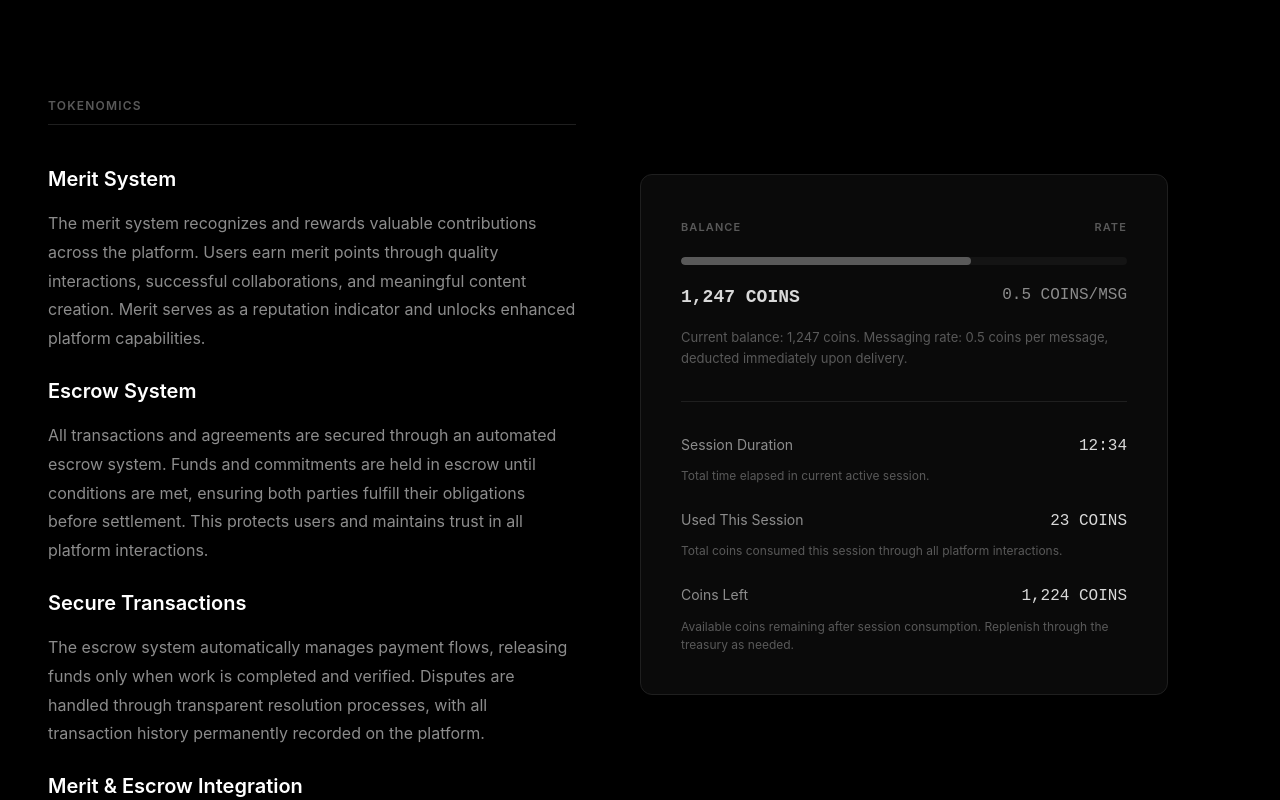
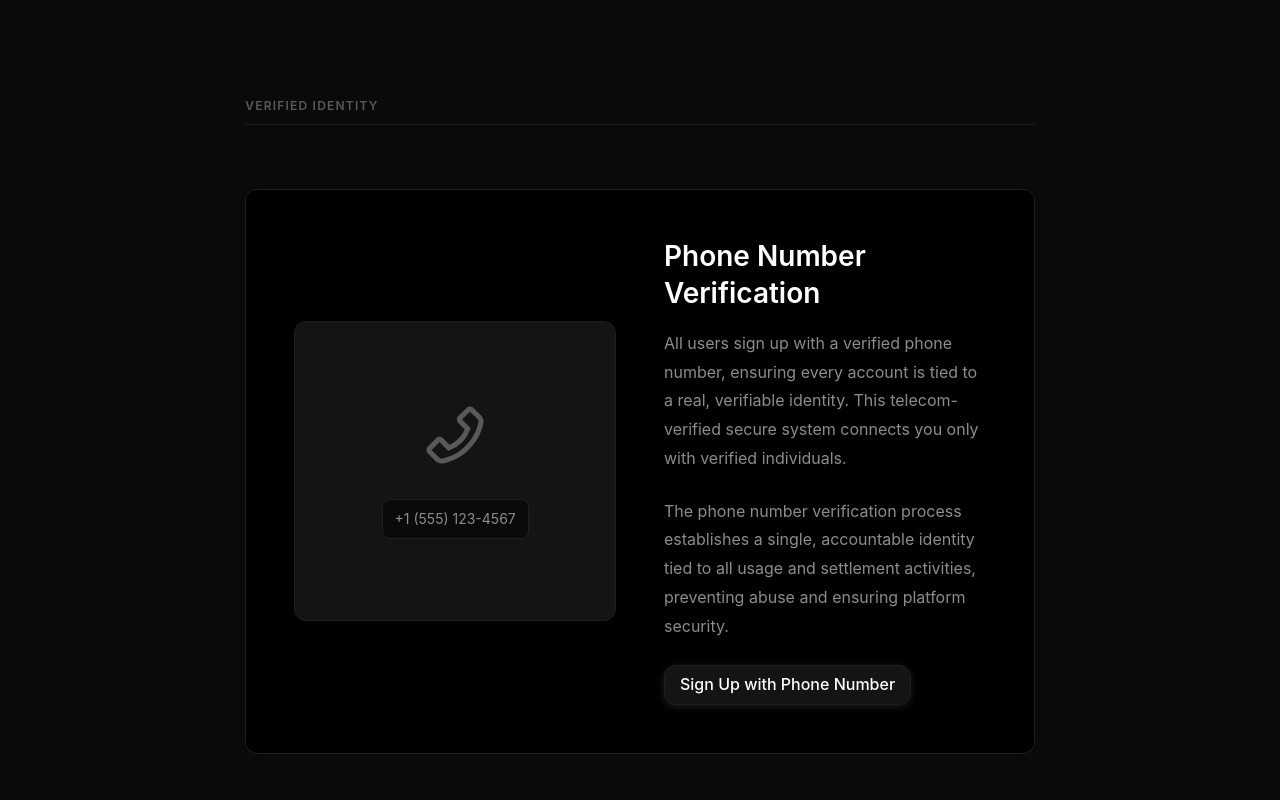
Before and after one commit to oldwestsolutions/oldoldwest, a Next.js app: page / in a window 1280 px wide. Shown: the part 1760-2560 px from the top of the page. Built offline with nearby package versions, Linux system fonts and the light colour scheme.

Commit message:
Remove TOKENOMICS section from homepage

```diff
--- a/src/app/page.tsx
+++ b/src/app/page.tsx
@@ -315,157 +315,6 @@ export default function Home() {
                   </Title>
                   <Paragraph style={{ color: '#8c8c8c', fontSize: 16, lineHeight: 1.8, margin: 0 }}>
                     Coins are purchased and deposited into your account wallet. Consumption is deducted in real-time, and balances can be replenished through the treasury with complete usage history available.
-                  </Paragraph>
-          </div>
-              </Space>
-            </Col>
-
-            <Col xs={24} lg={12} style={{ marginTop: 80 }}>
-              <Card
-                bordered
-                style={{
-                  background: '#0a0a0a',
-                  borderColor: '#1f1f1f',
-                  borderRadius: 12
-                }}
-                bodyStyle={{ padding: 40 }}
-              >
-                <div style={{ marginBottom: 32 }}>
-                  <Row justify="space-between" style={{ marginBottom: 12 }}>
-                    <Col>
-                      <Text style={{ fontSize: 11, color: '#595959', letterSpacing: '0.1em', textTransform: 'uppercase', fontWeight: 600 }}>
-                        BALANCE
-                      </Text>
-                    </Col>
-                    <Col>
-                      <Text style={{ fontSize: 11, color: '#595959', letterSpacing: '0.1em', textTransform: 'uppercase', fontWeight: 600 }}>
-                        RATE
-                      </Text>
-                    </Col>
-                  </Row>
-                  <Progress
-                    percent={65}
-                    strokeColor="#595959"
-                    trailColor="#141414"
-                    showInfo={false}
-                    style={{ marginBottom: 12 }}
-                  />
-                  <Row justify="space-between">
-                    <Col>
-                      <Text style={{ color: '#d9d9d9', fontFamily: 'monospace', fontSize: 18, fontWeight: 600 }}>
-                        1,247 COINS
-                      </Text>
-                    </Col>
-                    <Col>
-                      <Text style={{ color: '#8c8c8c', fontFamily: 'monospace', fontSize: 16 }}>
-                        0.5 COINS/MSG
-                      </Text>
-                    </Col>
-                  </Row>
-                  <Paragraph style={{ color: '#595959', fontSize: 13, marginTop: 16, lineHeight: 1.6, marginBottom: 0 }}>
-                    Current balance: 1,247 coins. Messaging rate: 0.5 coins per message, deducted immediately upon delivery.
-                  </Paragraph>
-        </div>
-
-                <Divider style={{ borderColor: '#1f1f1f', margin: '32px 0' }} />
-
-                <Space direction="vertical" size="large" style={{ width: '100%' }}>
-            <div>
-                    <Row justify="space-between" style={{ marginBottom: 8 }}>
-                      <Col>
-                        <Text style={{ color: '#8c8c8c', fontSize: 14 }}>Session Duration</Text>
-                      </Col>
-                      <Col>
-                        <Text style={{ color: '#d9d9d9', fontFamily: 'monospace', fontSize: 16, fontWeight: 500 }}>12:34</Text>
-                      </Col>
-                    </Row>
-                    <Paragraph style={{ color: '#595959', fontSize: 12, margin: 0, lineHeight: 1.5 }}>
-                      Total time elapsed in current active session.
-                    </Paragraph>
-                </div>
-
-                  <div>
-                    <Row justify="space-between" style={{ marginBottom: 8 }}>
-                      <Col>
-                        <Text style={{ color: '#8c8c8c', fontSize: 14 }}>Used This Session</Text>
-                      </Col>
-                      <Col>
-                        <Text style={{ color: '#d9d9d9', fontFamily: 'monospace', fontSize: 16, fontWeight: 500 }}>23 COINS</Text>
-                      </Col>
-                    </Row>
-                    <Paragraph style={{ color: '#595959', fontSize: 12, margin: 0, lineHeight: 1.5 }}>
-                      Total coins consumed this session through all platform interactions.
-                    </Paragraph>
-                </div>
-
-                  <div>
-                    <Row justify="space-between" style={{ marginBottom: 8 }}>
-                      <Col>
-                        <Text style={{ color: '#8c8c8c', fontSize: 14 }}>Coins Left</Text>
-                      </Col>
-                      <Col>
-                        <Text style={{ color: '#d9d9d9', fontFamily: 'monospace', fontSize: 16, fontWeight: 500 }}>1,224 COINS</Text>
-                      </Col>
-                    </Row>
-                    <Paragraph style={{ color: '#595959', fontSize: 12, margin: 0, lineHeight: 1.5 }}>
-                      Available coins remaining after session consumption. Replenish through the treasury as needed.
-                    </Paragraph>
-                </div>
-                </Space>
-              </Card>
-            </Col>
-          </Row>
-      </section>
-
-        {/* Tokenomics */}
-        <section style={{
-          minHeight: '100vh',
-          borderBottom: '1px solid #1f1f1f',
-          padding: isMobile ? '60px 24px' : '120px 48px',
-          display: 'flex',
-          alignItems: 'center'
-        }}>
-          <Row justify="center" gutter={[64, 48]} style={{ width: '100%' }}>
-            <Col xs={24} lg={12}>
-              <Text style={{ fontSize: 12, color: '#595959', letterSpacing: '0.1em', textTransform: 'uppercase', fontWeight: 600 }}>
-                TOKENOMICS
-              </Text>
-              <Divider style={{ margin: '8px 0 40px 0', borderColor: '#1f1f1f' }} />
-
-              <Space direction="vertical" size="large" style={{ width: '100%' }}>
-                <div>
-                  <Title level={4} style={{ color: '#ffffff', marginBottom: 16, fontSize: 20, fontWeight: 600 }}>
-                    Merit System
-                  </Title>
-                  <Paragraph style={{ color: '#8c8c8c', fontSize: 16, lineHeight: 1.8, margin: 0 }}>
-                    The merit system recognizes and rewards valuable contributions across the platform. Users earn merit points through quality interactions, successful collaborations, and meaningful content creation. Merit serves as a reputation indicator and unlocks enhanced platform capabilities.
-                  </Paragraph>
-          </div>
-
-                <div>
-                  <Title level={4} style={{ color: '#ffffff', marginBottom: 16, fontSize: 20, fontWeight: 600 }}>
-                    Escrow System
-                  </Title>
-                  <Paragraph style={{ color: '#8c8c8c', fontSize: 16, lineHeight: 1.8, margin: 0 }}>
-                    All transactions and agreements are secured through an automated escrow system. Funds and commitments are held in escrow until conditions are met, ensuring both parties fulfill their obligations before settlement. This protects users and maintains trust in all platform interactions.
-                  </Paragraph>
-                </div>
-
-            <div>
-                  <Title level={4} style={{ color: '#ffffff', marginBottom: 16, fontSize: 20, fontWeight: 600 }}>
-                    Secure Transactions
-                  </Title>
-                  <Paragraph style={{ color: '#8c8c8c', fontSize: 16, lineHeight: 1.8, margin: 0 }}>
-                    The escrow system automatically manages payment flows, releasing funds only when work is completed and verified. Disputes are handled through transparent resolution processes, with all transaction history permanently recorded on the platform.
-                  </Paragraph>
-              </div>
-
-                <div>
-                  <Title level={4} style={{ color: '#ffffff', marginBottom: 16, fontSize: 20, fontWeight: 600 }}>
-                    Merit & Escrow Integration
-                  </Title>
-                  <Paragraph style={{ color: '#8c8c8c', fontSize: 16, lineHeight: 1.8, margin: 0 }}>
-                    High-merit users benefit from reduced escrow hold times and enhanced transaction privileges. The combined merit and escrow system creates a secure, accountable environment where reputation and financial security work together to facilitate trusted platform interactions.
                   </Paragraph>
           </div>
               </Space>
```
